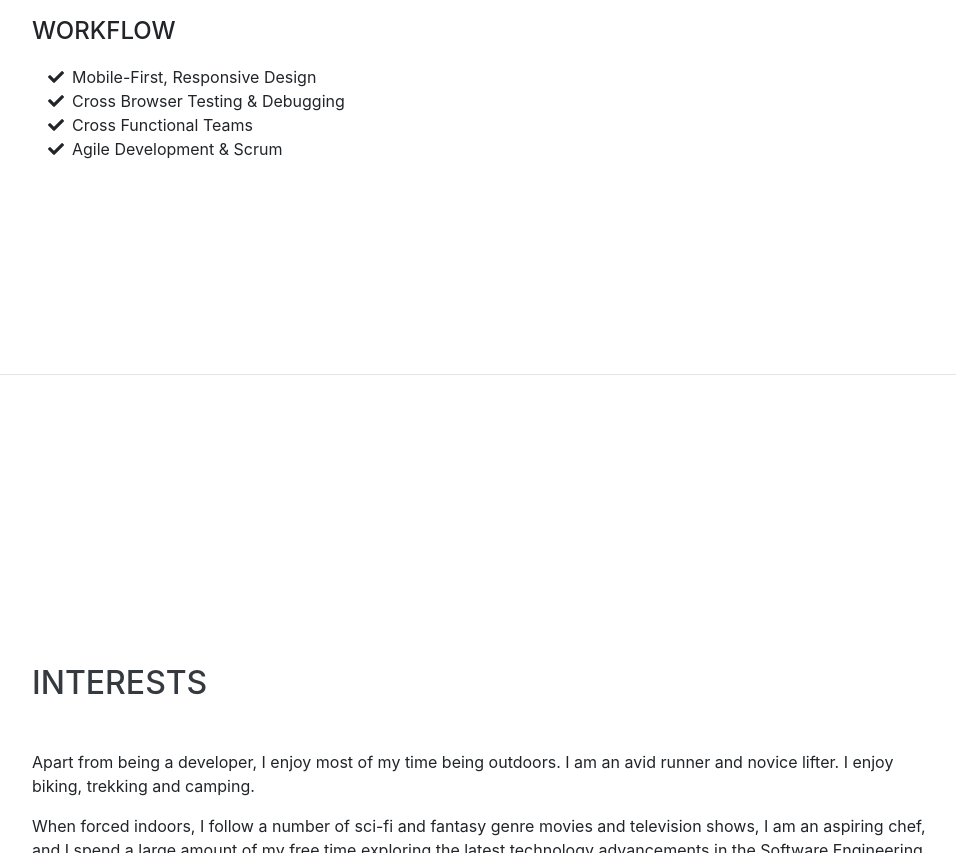
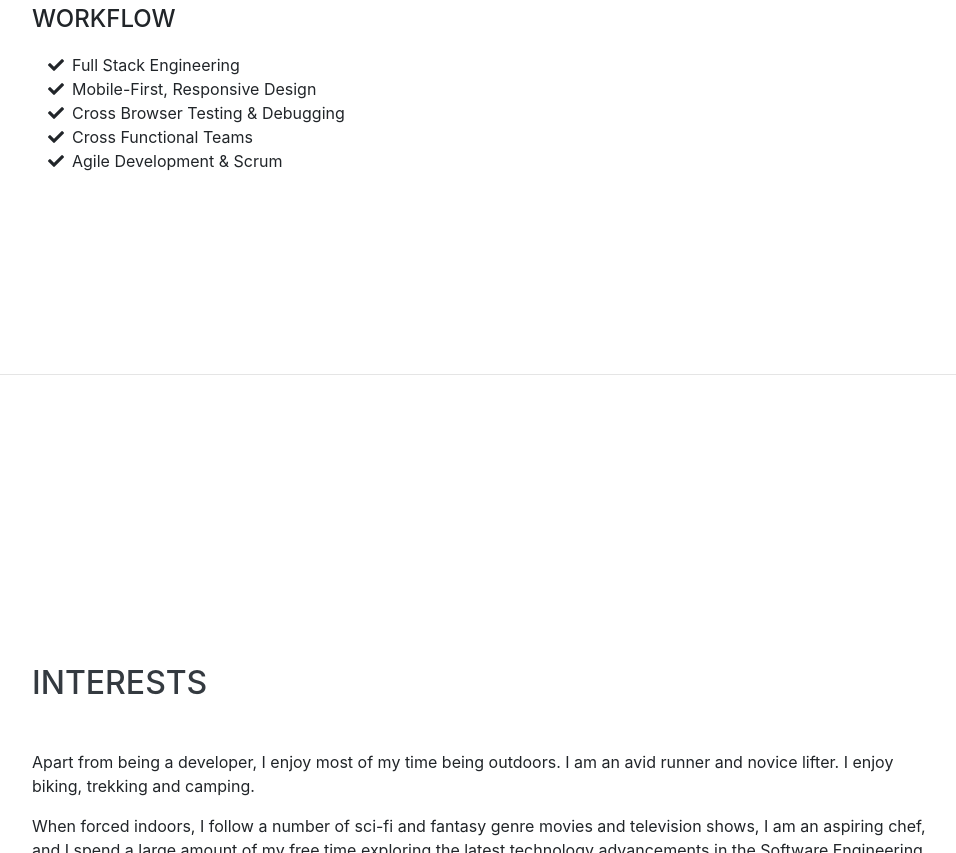
Before and after one commit to unmeshgavade/unmeshgavade.com, a website with bundled scripts: page index.html in a window 1280 px wide. Shown: the part 2829-3682 px from the top of the page, without its empty margins (288-1244 px from the left). Built offline with nearby package versions, Linux system fonts and the light colour scheme; a web font is replaced by a local one.

Commit message:
edited text content

```diff
--- a/index.html
+++ b/index.html
@@ -223,6 +223,10 @@
         <ul class="fa-ul mb-0">
           <li>
             <i class="fa-li fa fa-check"></i>
+            Full Stack Engineering</li>
+          <li>
+          <li>
+            <i class="fa-li fa fa-check"></i>
             Mobile-First, Responsive Design</li>
           <li>
             <i class="fa-li fa fa-check"></i>
```
